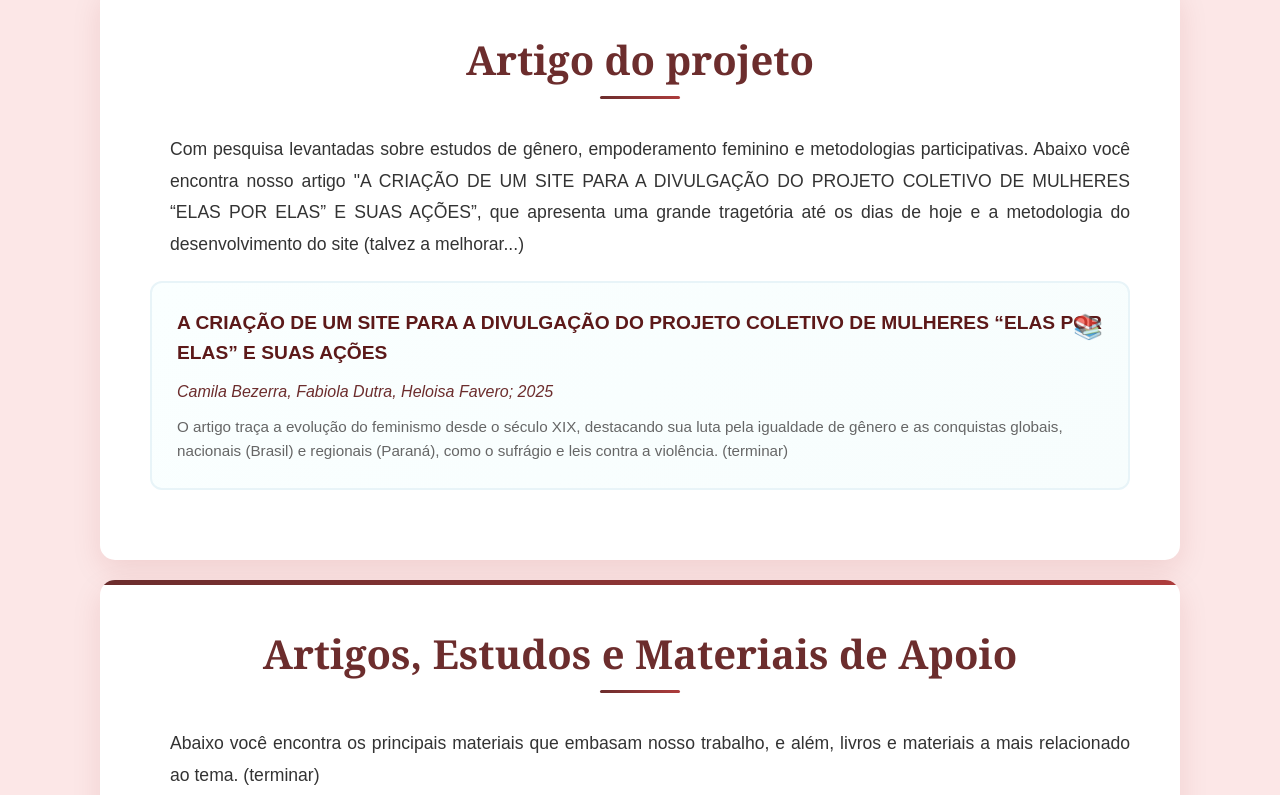
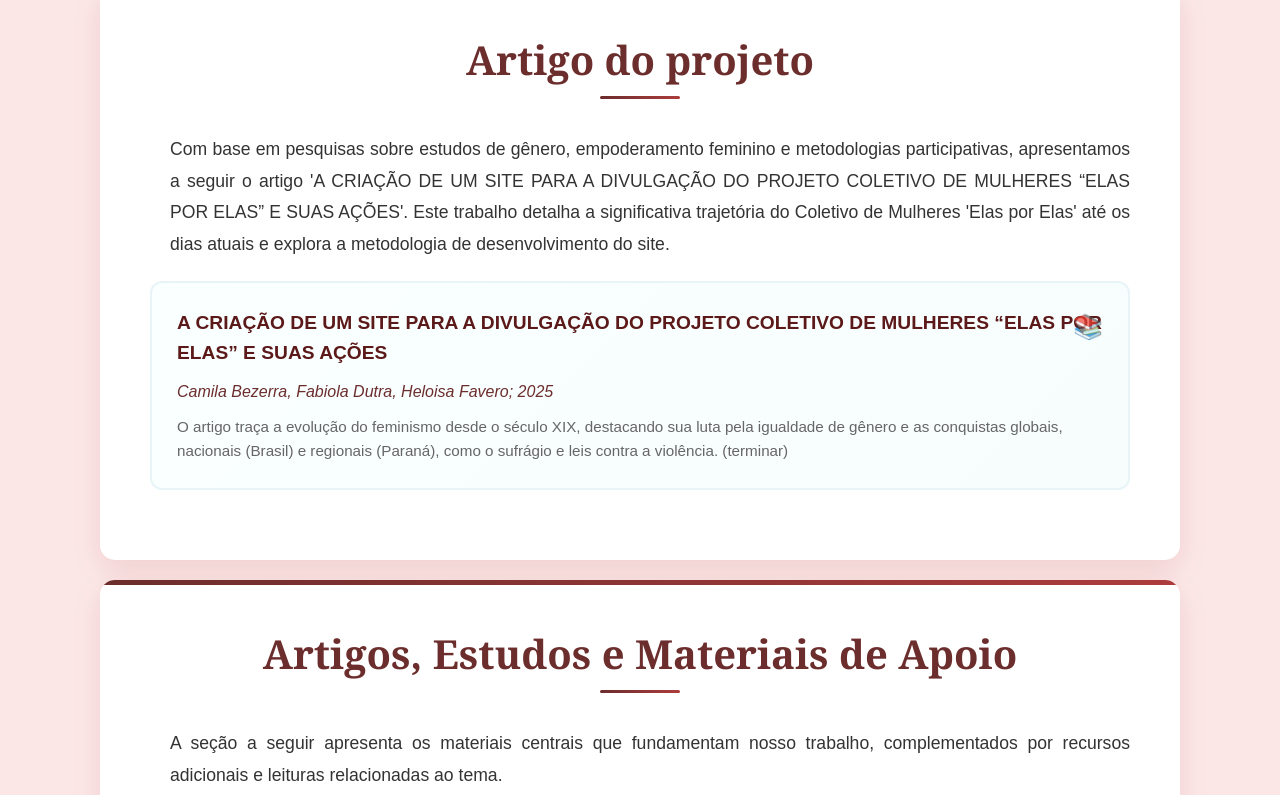
Before and after one commit to heloisafaveroo/elasenois, a React (Create React App) app: page /pesquisas in a window 1280 px wide. Shown: the part 285-1080 px from the top of the page. Built offline with nearby package versions, Linux system fonts and the light colour scheme.

Commit message:
Add files via upload

```diff
--- a/src/pages/pesquisas/Pesquisas.jsx
+++ b/src/pages/pesquisas/Pesquisas.jsx
@@ -9,9 +9,10 @@ const Pesquisas = () => {
             <section className="estudo">
                 <section className="metodologia">
                     <h2>Artigo do projeto</h2>
-                    <p>Com pesquisa levantadas sobre estudos de gênero, empoderamento feminino e metodologias participativas.
-                        Abaixo você encontra nosso artigo "A CRIAÇÃO DE UM SITE PARA A DIVULGAÇÃO DO PROJETO COLETIVO DE MULHERES “ELAS POR ELAS” E SUAS AÇÕES”,
-                        que apresenta uma grande tragetória até os dias de hoje e a metodologia do desenvolvimento do site (talvez a melhorar...) </p>
+                    <p>Com base em pesquisas sobre estudos de gênero, empoderamento feminino e metodologias participativas,
+                        apresentamos a seguir o artigo 'A CRIAÇÃO DE UM SITE PARA A DIVULGAÇÃO DO PROJETO COLETIVO DE MULHERES “ELAS
+                        POR ELAS” E SUAS AÇÕES'. Este trabalho detalha a significativa trajetória do Coletivo de Mulheres 'Elas por Elas' até os
+                        dias atuais e explora a metodologia de desenvolvimento do site.</p>
                     <div className="link-item">
                         <h5><a href="#">A CRIAÇÃO DE UM SITE PARA A DIVULGAÇÃO DO PROJETO COLETIVO DE MULHERES “ELAS POR ELAS” E SUAS AÇÕES</a></h5>
                         <div className="author">Camila Bezerra, Fabiola Dutra, Heloisa Favero; 2025</div>
@@ -23,8 +24,7 @@ const Pesquisas = () => {
             <section className="estudo">
                 <section className="materiais">
                     <h2>Artigos, Estudos e Materiais de Apoio</h2>
-                    <p>Abaixo você encontra os principais materiais que embasam nosso trabalho,
-                        e além, livros e materiais a mais relacionado ao tema. (terminar)
+                    <p>A seção a seguir apresenta os materiais centrais que fundamentam nosso trabalho, complementados por recursos adicionais e leituras relacionadas ao tema.
                     </p>
 
                     <div className="link-item">
```
